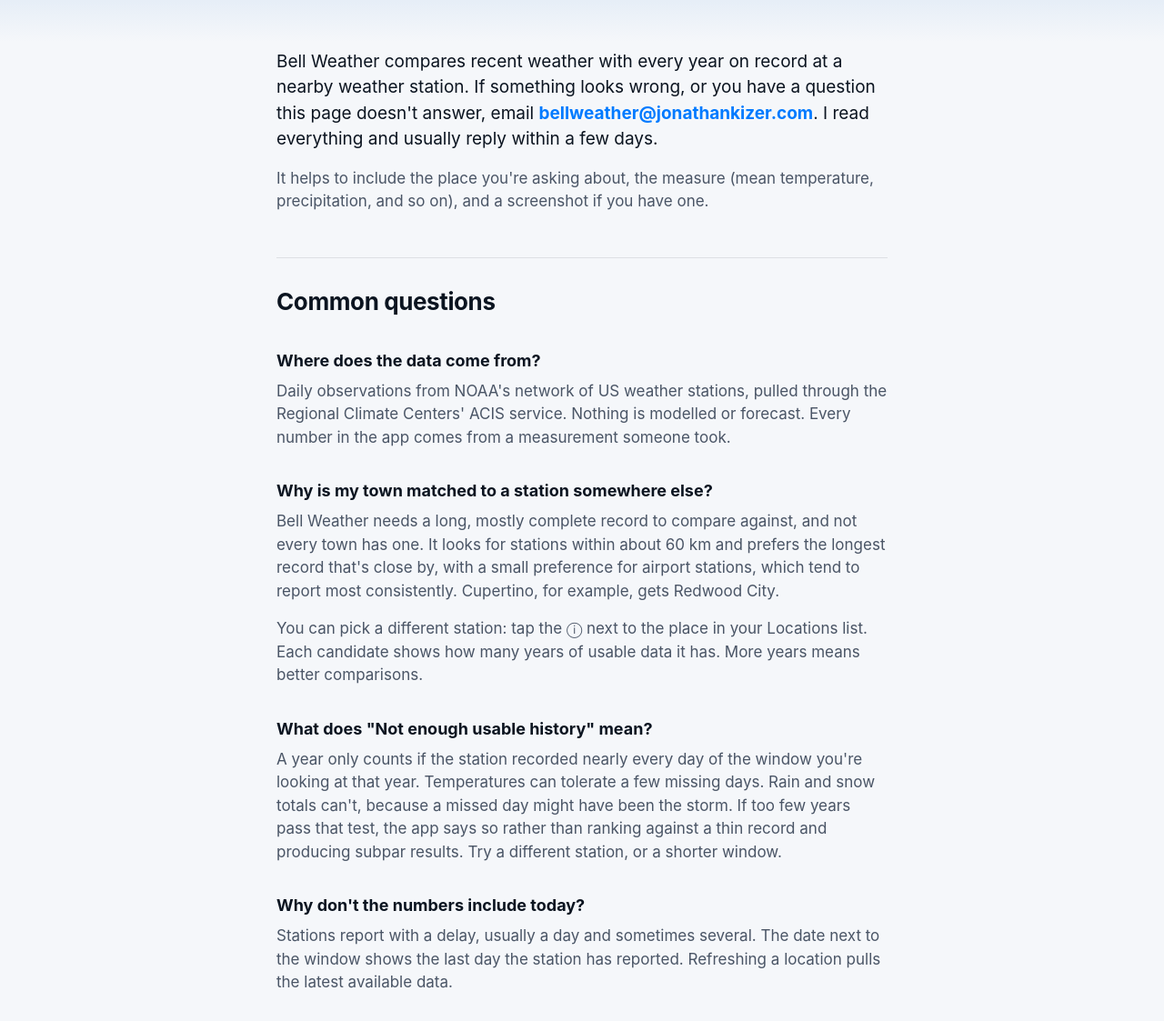
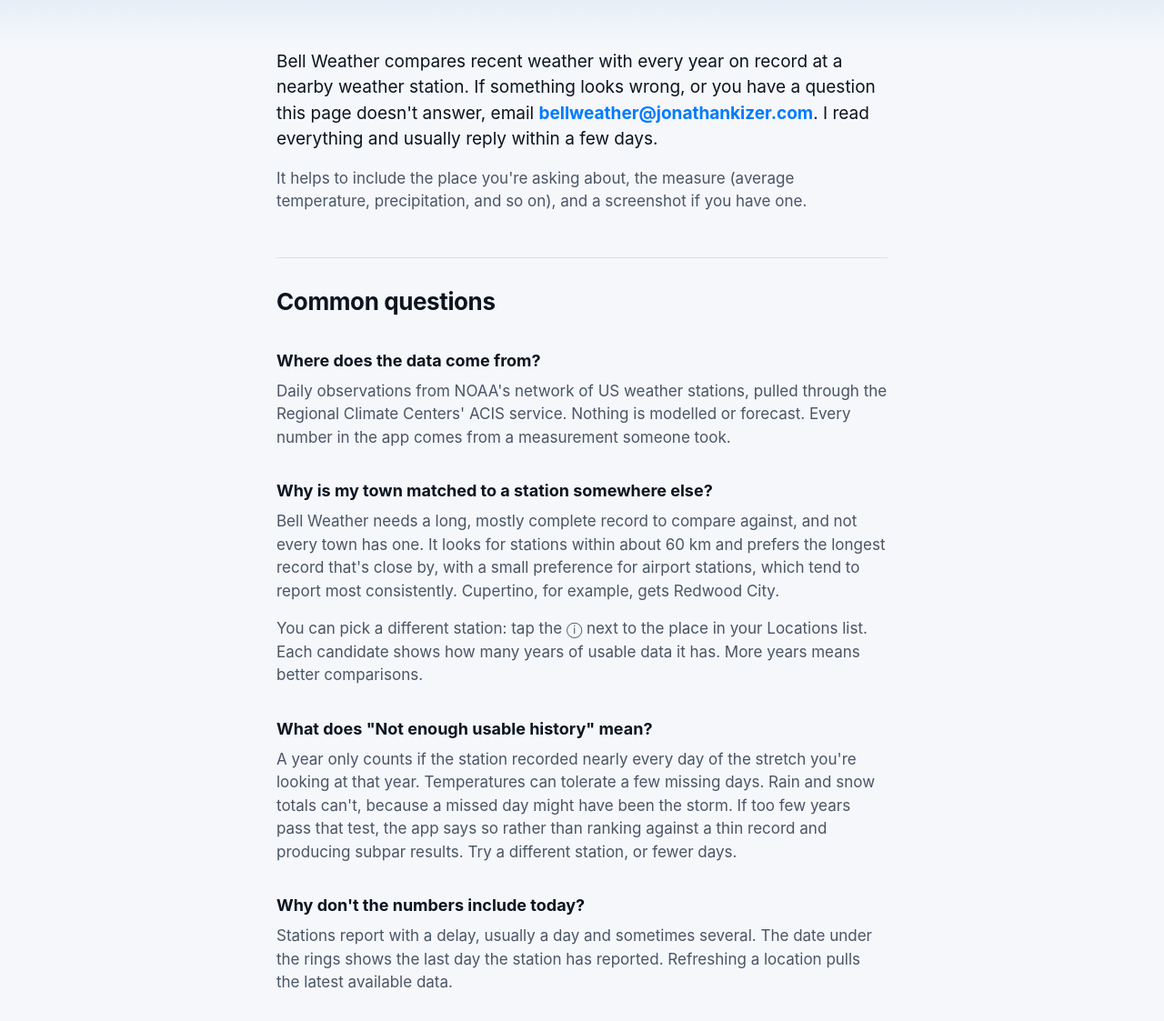
Before and after one commit to jonathankkizer/bellweather.dev, a plain HTML site: page support.html in a window 1280 px wide. Shown: the part 174-1297 px from the top of the page at 91% size. Drawn offline with Linux system fonts and the light colour scheme.

Commit message:
Screenshots and wording for 1.2
New captures of every screenshot on the page, the link preview and the
press zip, from the app's 1.2 design. The page says average temperature
where it said mean, and no longer calls the days a window.

Co-Authored-By: Claude Fable 5.2 <noreply@anthropic.com>

```diff
--- a/support.html
+++ b/support.html
@@ -36,7 +36,7 @@
 <main class="doc">
   <div class="wrap">
     <p class="lead">Bell Weather compares recent weather with every year on record at a nearby weather station. If something looks wrong, or you have a question this page doesn't answer, email <strong><a href="mailto:bellweather@jonathankizer.com?subject=Bell%20Weather">bellweather@jonathankizer.com</a></strong>. I read everything and usually reply within a few days.</p>
-    <p>It helps to include the place you're asking about, the measure (mean temperature, precipitation, and so on), and a screenshot if you have one.</p>
+    <p>It helps to include the place you're asking about, the measure (average temperature, precipitation, and so on), and a screenshot if you have one.</p>
 
     <h2>Common questions</h2>
 
@@ -48,10 +48,10 @@
     <p>You can pick a different station: tap the ⓘ next to the place in your Locations list. Each candidate shows how many years of usable data it has. More years means better comparisons.</p>
 
     <h3>What does "Not enough usable history" mean?</h3>
-    <p>A year only counts if the station recorded nearly every day of the window you're looking at that year. Temperatures can tolerate a few missing days. Rain and snow totals can't, because a missed day might have been the storm. If too few years pass that test, the app says so rather than ranking against a thin record and producing subpar results. Try a different station, or a shorter window.</p>
+    <p>A year only counts if the station recorded nearly every day of the stretch you're looking at that year. Temperatures can tolerate a few missing days. Rain and snow totals can't, because a missed day might have been the storm. If too few years pass that test, the app says so rather than ranking against a thin record and producing subpar results. Try a different station, or fewer days.</p>
 
     <h3>Why don't the numbers include today?</h3>
-    <p>Stations report with a delay, usually a day and sometimes several. The date next to the window shows the last day the station has reported. Refreshing a location pulls the latest available data.</p>
+    <p>Stations report with a delay, usually a day and sometimes several. The date under the rings shows the last day the station has reported. Refreshing a location pulls the latest available data.</p>
 
     <h3>What is "normal"?</h3>
     <p>By default, every usable year in the station's record. You can switch to 1951–1980, 1991–2020 (NOAA's current official normals), or the last 15 years. The same stretch of weather can look ordinary against recent years and extreme against mid-century, and the app always shows which baseline you're on.</p>
```
Also changed, not shown: index.html (+5 -5 lines), tools/support.body.html (+3 -3 lines), assets/img/duo-inner-hero.jpg, assets/img/ipad-hero.jpg, assets/img/iphone-01-hero.jpg, assets/img/iphone-02-detail.jpg, assets/img/iphone-03-timeline.jpg, assets/img/iphone-04-map.jpg, assets/img/iphone-05-locations.jpg, assets/img/og.png, 1 other file.
